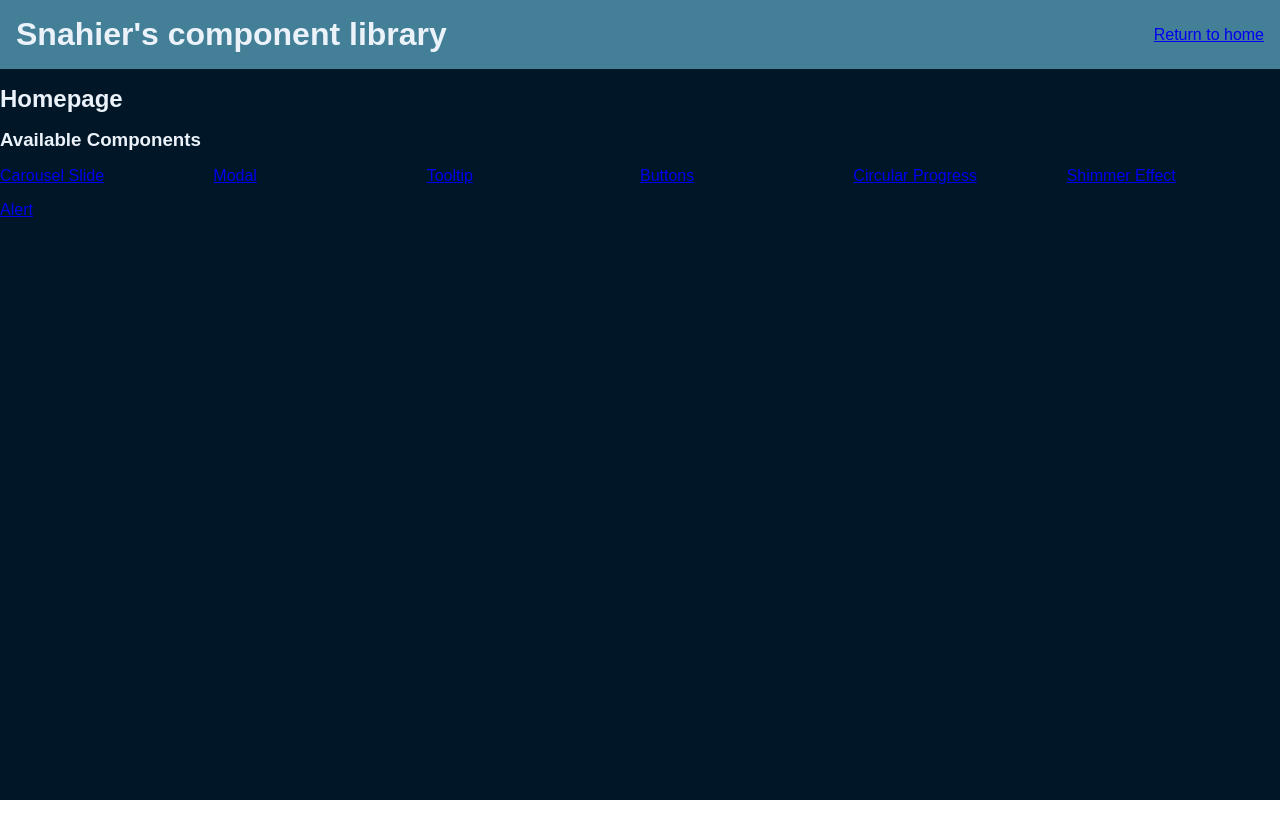
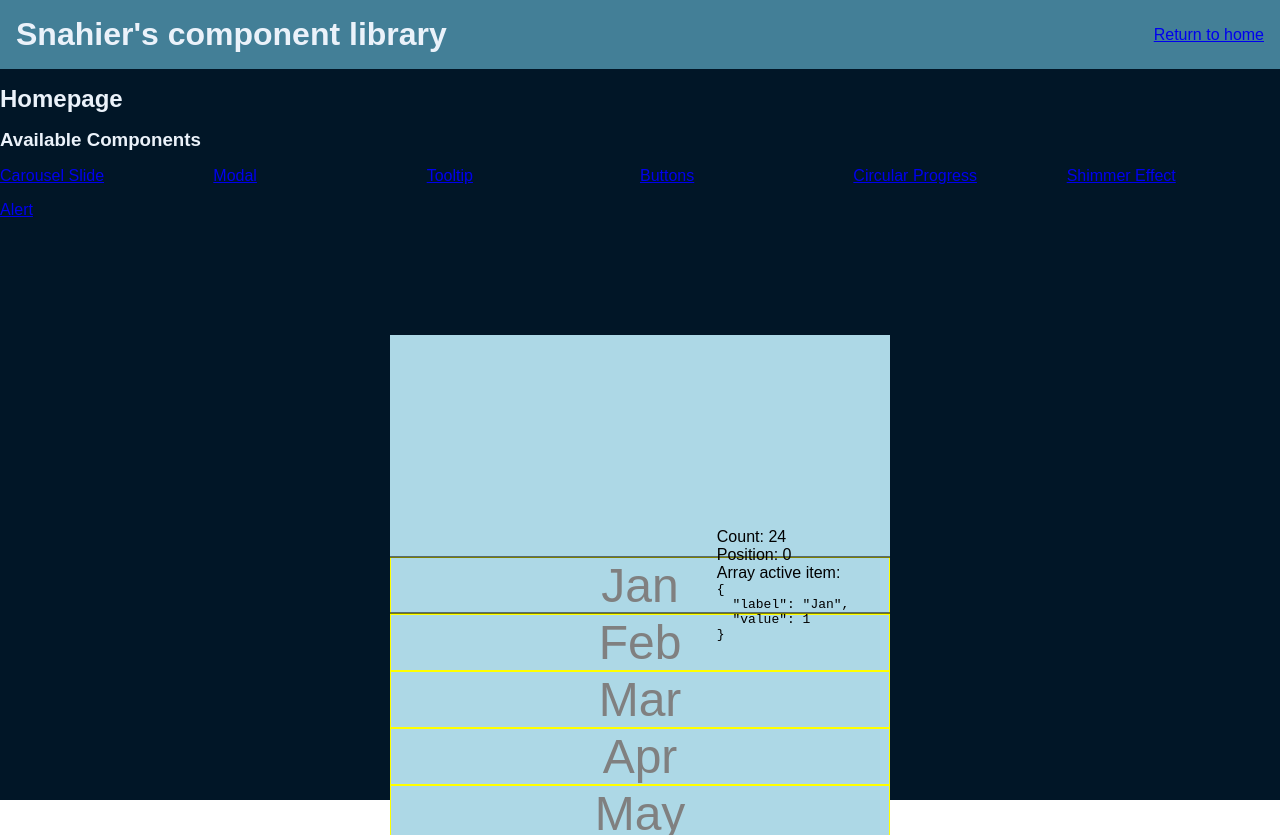
Before and after one commit to Snahier/snahier-react-tools, a React (Create React App) app: page / in a window 1280 px wide. Before the commit the page ends 800 px from the top, so only its background shows below. Built offline with nearby package versions, Linux system fonts and the light colour scheme.

Commit message:
Create spin select component

```diff
--- /dev/null
+++ b/src/components/core/Inputs/SpinSelect/index.tsx
@@ -0,0 +1,87 @@
+import React, { useRef, useState } from "react"
+import { Borders, Item, SpinContainer, StyledSelectSpin } from "./styles"
+
+interface SelectSpinProps extends React.HTMLAttributes<HTMLDivElement> {}
+
+interface Option {
+  label: string | number
+  value: string | number
+}
+
+export const SelectSpin: React.FC<SelectSpinProps> = (props) => {
+  const listRef = useRef<HTMLDivElement>(null)
+
+  const options: Option[] = [
+    { label: "Jan", value: 1 },
+    { label: "Feb", value: 2 },
+    { label: "Mar", value: 3 },
+    { label: "Apr", value: 4 },
+    { label: "May", value: 5 },
+    { label: "Jun", value: 6 },
+    { label: "Jul", value: 7 },
+    { label: "Aug", value: 8 },
+    { label: "Sep", value: 9 },
+    { label: "Oct", value: 10 },
+    { label: "Nov", value: 11 },
+    { label: "Dec", value: 12 },
+  ]
+  const [count, setCount] = useState(options.length * 2)
+
+  const activePosition = Math.abs(count % options.length)
+
+  const scrollToCenter = (
+    event: React.MouseEvent<HTMLDivElement, MouseEvent>
+  ) => {
+    event.currentTarget.scrollIntoView({
+      behavior: "smooth",
+      block: "center",
+    })
+  }
+
+  const handleActiveItem = (event: React.UIEvent<HTMLDivElement, UIEvent>) => {
+    const { left, top } = listRef.current?.getBoundingClientRect() as DOMRect
+    const { clientHeight, clientWidth } = listRef.current as HTMLDivElement
+    const center = top + clientHeight / 2
+
+    const active = document.elementFromPoint(left + clientWidth / 2, center)
+
+    const value = active?.getAttribute("data-value")
+
+    // eslint-disable-next-line eqeqeq
+    const itemIndex = options.findIndex((item) => item.value == value)
+
+    if (itemIndex !== -1) setCount(itemIndex)
+  }
+
+  return (
+    <>
+      <StyledSelectSpin {...props}>
+        <SpinContainer ref={listRef} onScroll={handleActiveItem}>
+          {options.map((item, index) => (
+            <Item
+              key={item.value}
+              data-value={item.value}
+              selected={count === index}
+              onClick={scrollToCenter}
+            >
+              {item.label}
+            </Item>
+          ))}
+        </SpinContainer>
+
+        <Borders>0</Borders>
+      </StyledSelectSpin>
+
+      <div style={{ position: "fixed", left: "56%", color: "black" }}>
+        <p>Count: {count}</p>
+        <p>Position: {activePosition}</p>
+        <p>
+          Array active item: <br />
+        </p>
+        <pre>
+          <code>{JSON.stringify(options[activePosition], null, 2)}</code>
+        </pre>
+      </div>
+    </>
+  )
+}
--- /dev/null
+++ b/src/components/core/Inputs/SpinSelect/styles.ts
@@ -0,0 +1,66 @@
+import styled, { css } from "styled-components/macro"
+
+export const StyledSelectSpin = styled.div`
+  position: relative;
+
+  display: flex;
+  justify-content: center;
+
+  width: 100%;
+  height: 100%;
+
+  font-size: 3rem;
+`
+
+export const SpinContainer = styled.div`
+  user-select: none;
+
+  display: flex;
+  flex-direction: column;
+  justify-items: center;
+
+  overflow: hidden scroll;
+  scroll-snap-type: y mandatory;
+  > * {
+    scroll-snap-align: center;
+  }
+
+  width: 100%;
+  max-height: 100%;
+  padding: ${57 * 4}px 0;
+`
+
+interface ItemProps {
+  selected: boolean
+}
+export const Item = styled.div<ItemProps>`
+  ${({ theme, selected }) =>
+    css`
+      display: flex;
+      justify-content: center;
+
+      transition: 0.3s;
+
+      width: 100%;
+
+      border: 1px solid yellow;
+
+      color: ${selected ? theme.colors.black : "gray"};
+    `}
+`
+
+export const Borders = styled.div`
+  position: absolute;
+  top: 50%;
+  transform: translateY(-50%);
+
+  width: 100%;
+
+  pointer-events: none;
+
+  border: 1px solid black;
+  border-left: none;
+  border-right: none;
+
+  color: transparent;
+`
--- a/src/pages/Home/index.tsx
+++ b/src/pages/Home/index.tsx
@@ -1,4 +1,5 @@
 import { Link } from "react-router-dom"
+import { SelectSpin } from "../../components/core/Inputs/SpinSelect"
 import { Header } from "../../components/Header"
 import { ComponentsList, StyledPageHome } from "./styles"
 
@@ -26,6 +27,21 @@ export const PageHome: React.FC<StyledPageHomeProps> = () => {
         <Link to="shimmer-effect">Shimmer Effect</Link>
         <Link to="alert">Alert</Link>
       </ComponentsList>
+
+      <div
+        style={{
+          justifySelf: "center",
+          display: "flex",
+          justifyContent: "center",
+          alignItems: "center",
+          marginTop: 100,
+          width: 500,
+          height: 500,
+          background: "lightblue",
+        }}
+      >
+        <SelectSpin />
+      </div>
     </StyledPageHome>
   )
 }
```
